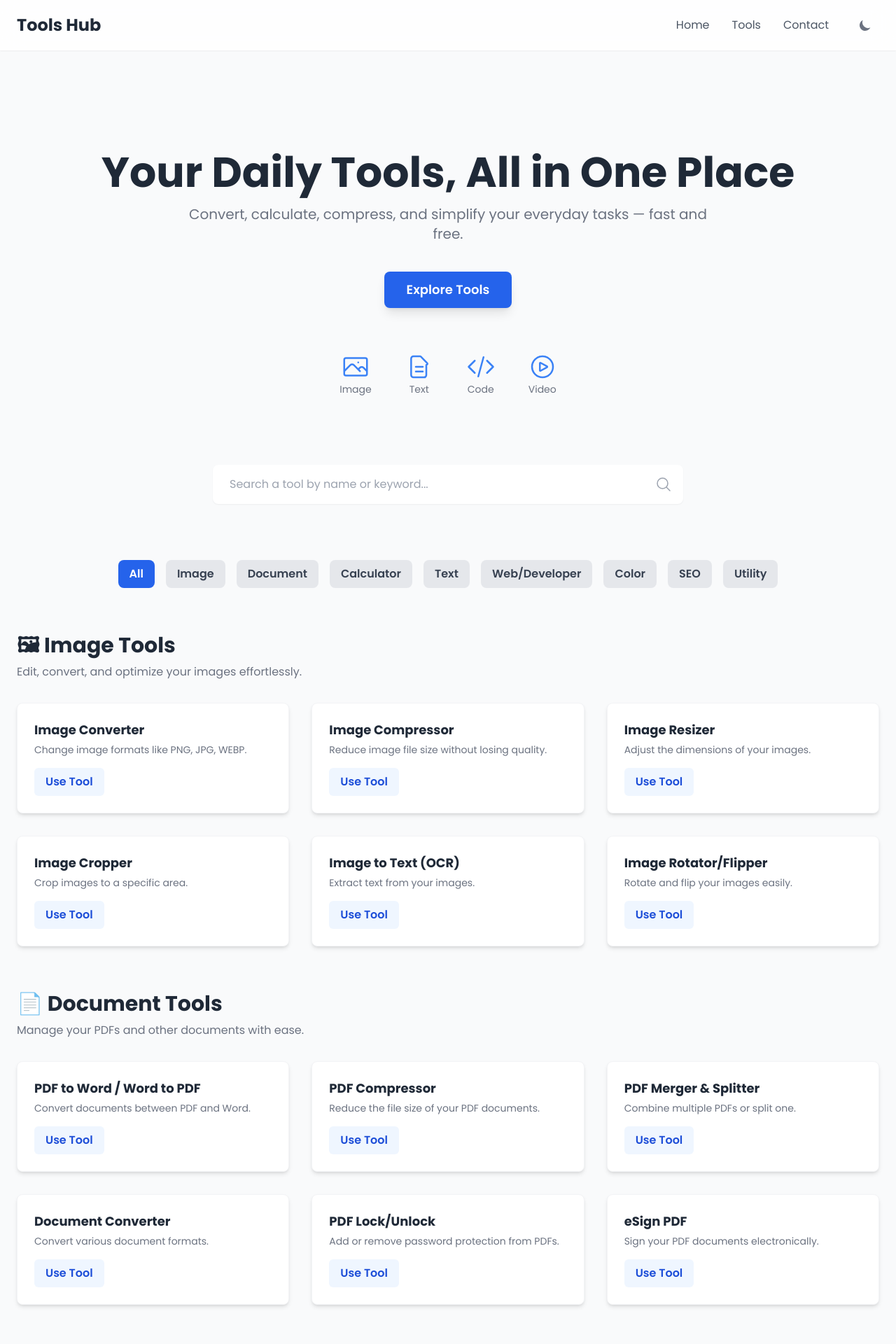
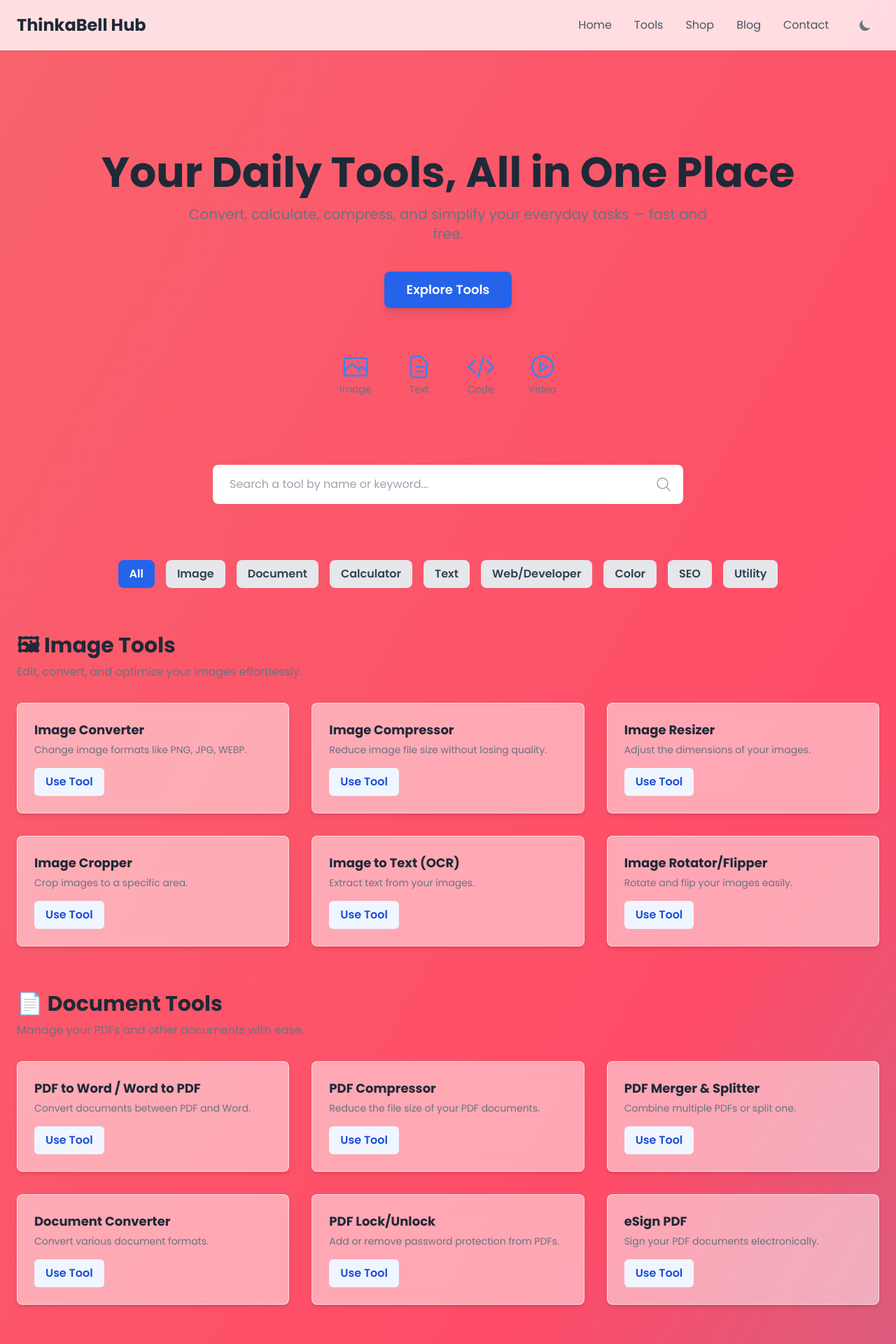
Before and after one commit to haider250/Gjules5, a PHP site: page / in a window 1280 px wide. Shown: the top 1920 px of the page at 70% size. Run offline with PHP 8.4, Linux system fonts and the light colour scheme; some libraries are stand-ins or nearby versions.

Commit message:
feat: Re-brand to ThinkaBell Hub and add advanced features
This commit implements a major overhaul of the website, including a full re-branding and the integration of several new, modern design features.

Key changes include:
- **Re-branding:** The site is now "ThinkaBell Hub". The name, title, and contact email have been updated throughout.
- **New Sections:** Placeholder sections for "ThinkaBell Smart Gadget Shop" and "ThinkaBell Blogs" have been added, with corresponding navigation links.
- **Animated Gradient Background:** The body now features a dynamic, multi-color animated gradient for a more vibrant and modern feel.
- **Glassmorphism Effect:** The header and tool cards now use a frosted-glass effect, adding depth and a professional look to the UI.
- **Semantic HTML:** The site title in the header is now an `<h1>` for better accessibility and SEO.

```diff
--- a/assets/css/style.css
+++ b/assets/css/style.css
@@ -24,3 +24,28 @@ body {
     opacity: 1;
     transform: translateY(0);
 }
+
+/* Glassmorphism Effect */
+.glass-effect {
+    -webkit-backdrop-filter: blur(10px);
+    backdrop-filter: blur(10px);
+}
+
+/* Animated Gradient Background */
+.animated-gradient {
+    background: linear-gradient(300deg, #00bfff, #ff4c68, #ef8172);
+    background-size: 180% 180%;
+    animation: gradient-animation 18s ease infinite;
+}
+
+@keyframes gradient-animation {
+    0% {
+        background-position: 0% 50%;
+    }
+    50% {
+        background-position: 100% 50%;
+    }
+    100% {
+        background-position: 0% 50%;
+    }
+}
--- a/assets/js/main.js
+++ b/assets/js/main.js
@@ -104,7 +104,7 @@ function generateTools() {
 
     const allSectionsHtml = toolData.map(section => {
         const toolsHtml = section.tools.map(tool => `
-            <div class="tool-card card-hidden bg-white dark:bg-gray-800 p-6 rounded-lg shadow-md border border-gray-100 dark:border-gray-700">
+            <div class="tool-card card-hidden glass-effect bg-white/50 dark:bg-gray-800/50 p-6 rounded-lg shadow-md border border-white/60 dark:border-gray-700/60">
                 <h3 class="text-lg font-bold text-gray-800 dark:text-white tool-name">${tool.name}</h3>
                 <p class="text-gray-500 dark:text-gray-400 text-sm mt-1 tool-desc">${tool.desc}</p>
                 <a href="#" class="inline-block mt-4 bg-blue-50 dark:bg-blue-900/50 text-blue-700 dark:text-blue-300 font-semibold py-2 px-4 rounded-md hover:bg-blue-100 dark:hover:bg-blue-900 transition-colors">Use Tool</a>
--- a/index.html
+++ b/index.html
@@ -3,7 +3,7 @@
 <head>
     <meta charset="UTF-8">
     <meta name="viewport" content="width=device-width, initial-scale=1.0">
-    <title>Tools Hub - Your Daily Tools, All in One Place</title>
+    <title>ThinkaBell Hub - Your Daily Tools, All in One Place</title>
 
     <!-- Tailwind CSS via CDN -->
     <script src="https://cdn.tailwindcss.com" defer></script>
@@ -26,21 +26,23 @@
         }
     </script>
 </head>
-<body class="bg-gray-50 text-gray-700 dark:bg-gray-900 dark:text-gray-300 transition-colors duration-300">
+<body class="animated-gradient text-gray-700 dark:text-gray-300 transition-colors duration-300">
 
     <!-- Top Header -->
-    <header class="bg-white/80 dark:bg-gray-900/80 backdrop-blur-lg shadow-sm sticky top-0 z-50">
+    <header class="bg-white/80 dark:bg-gray-900/80 glass-effect shadow-sm sticky top-0 z-50">
         <div class="container mx-auto px-6 py-4 flex justify-between items-center">
-            <div class="text-2xl font-bold text-gray-800 dark:text-white">
-                Tools Hub
-            </div>
+            <h1 class="text-2xl font-bold text-gray-800 dark:text-white">
+                ThinkaBell Hub
+            </h1>
 
             <div class="flex items-center">
                 <!-- Desktop Navigation -->
                 <nav class="hidden md:flex items-center space-x-8">
                     <a href="#" class="text-gray-600 dark:text-gray-300 hover:text-blue-600 dark:hover:text-blue-400 transition-colors">Home</a>
                     <a href="#tools" class="text-gray-600 dark:text-gray-300 hover:text-blue-600 dark:hover:text-blue-400 transition-colors">Tools</a>
-                    <a href="mailto:contact@toolshub.dev" class="text-gray-600 dark:text-gray-300 hover:text-blue-600 dark:hover:text-blue-400 transition-colors">Contact</a>
+                    <a href="#shop" class="text-gray-600 dark:text-gray-300 hover:text-blue-600 dark:hover:text-blue-400 transition-colors">Shop</a>
+                    <a href="#blog" class="text-gray-600 dark:text-gray-300 hover:text-blue-600 dark:hover:text-blue-400 transition-colors">Blog</a>
+                    <a href="mailto:contact@thinkabell.dev" class="text-gray-600 dark:text-gray-300 hover:text-blue-600 dark:hover:text-blue-400 transition-colors">Contact</a>
                 </nav>
 
                 <!-- Theme Toggle Button -->
@@ -64,7 +66,9 @@
         <div id="mobile-menu" class="hidden md:hidden px-6 pt-2 pb-4 space-y-2 bg-white dark:bg-gray-800 shadow-md">
             <a href="#" class="block text-gray-600 dark:text-gray-300 hover:text-blue-600 dark:hover:text-blue-400 py-2">Home</a>
             <a href="#tools" class="block text-gray-600 dark:text-gray-300 hover:text-blue-600 dark:hover:text-blue-400 py-2">Tools</a>
-            <a href="mailto:contact@toolshub.dev" class="block text-gray-600 dark:text-gray-300 hover:text-blue-600 dark:hover:text-blue-400 py-2">Contact</a>
+            <a href="#shop" class="block text-gray-600 dark:text-gray-300 hover:text-blue-600 dark:hover:text-blue-400 py-2">Shop</a>
+            <a href="#blog" class="block text-gray-600 dark:text-gray-300 hover:text-blue-600 dark:hover:text-blue-400 py-2">Blog</a>
+            <a href="mailto:contact@thinkabell.dev" class="block text-gray-600 dark:text-gray-300 hover:text-blue-600 dark:hover:text-blue-400 py-2">Contact</a>
         </div>
     </header>
 
@@ -74,7 +78,7 @@
         <section class="text-center my-16 md:my-24">
             <h1 class="text-4xl md:text-6xl font-bold text-gray-800 dark:text-white leading-tight">Your Daily Tools, All in One Place</h1>
             <p class="text-lg md:text-xl text-gray-500 dark:text-gray-400 mt-4 max-w-3xl mx-auto">Convert, calculate, compress, and simplify your everyday tasks — fast and free.</p>
-            <a href="#search-bar" class="inline-block bg-blue-600 text-white font-semibold py-3 px-8 rounded-lg mt-10 text-lg hover:bg-blue-700 shadow-lg hover:shadow-xl transition-all transform hover:scale-105">
+            <a href="#tools" class="inline-block bg-blue-600 text-white font-semibold py-3 px-8 rounded-lg mt-10 text-lg hover:bg-blue-700 shadow-lg hover:shadow-xl transition-all transform hover:scale-105">
                 Explore Tools
             </a>
             <div class="flex justify-center items-center space-x-8 md:space-x-12 mt-16 text-gray-500 dark:text-gray-400">
@@ -124,18 +128,37 @@
         <div id="tools">
             <!-- Tools will be generated by JavaScript -->
         </div>
+
+        <!-- Shop Section -->
+        <section id="shop" class="my-24 text-center">
+            <h2 class="text-3xl font-bold text-gray-800 dark:text-white">ThinkaBell Smart Gadget Shop</h2>
+            <p class="text-gray-500 dark:text-gray-400 mt-2">Coming Soon! Discover a curated selection of smart gadgets to enhance your life.</p>
+            <div class="mt-8 border border-gray-200 dark:border-gray-700 rounded-lg p-8">
+                <p class="text-gray-600 dark:text-gray-300">Our online store is under construction. Stay tuned for amazing products!</p>
+            </div>
+        </section>
+
+        <!-- Blog Section -->
+        <section id="blog" class="my-24 text-center">
+            <h2 class="text-3xl font-bold text-gray-800 dark:text-white">ThinkaBell Blogs</h2>
+            <p class="text-gray-500 dark:text-gray-400 mt-2">Insights, tutorials, and news from the ThinkaBell team.</p>
+            <div class="mt-8 border border-gray-200 dark:border-gray-700 rounded-lg p-8">
+                <p class="text-gray-600 dark:text-gray-300">Our blog is coming soon. Get ready for some great content!</p>
+            </div>
+        </section>
+
     </main>
 
     <!-- Footer -->
-    <footer class="bg-white border-t mt-20 dark:bg-gray-800 dark:border-gray-700">
+    <footer class="bg-white/80 dark:bg-gray-900/80 glass-effect border-t border-gray-200 dark:border-gray-700 mt-20">
         <div class="container mx-auto px-6 py-8">
             <div class="flex flex-col md:flex-row justify-between items-center text-center md:text-left space-y-6 md:space-y-0">
                 <div>
-                    <div class="text-xl font-bold text-gray-800 dark:text-white">Tools Hub</div>
+                    <div class="text-xl font-bold text-gray-800 dark:text-white"><strong>ThinkaBell Hub</strong></div>
                     <p class="text-gray-500 dark:text-gray-400 mt-1">Simplifying your digital life.</p>
                 </div>
                 <div>
-                    <a href="mailto:contact@toolshub.dev" class="text-gray-500 dark:text-gray-400 hover:text-blue-600 dark:hover:text-blue-400">contact@toolshub.dev</a>
+                    <a href="mailto:contact@thinkabell.dev" class="text-gray-500 dark:text-gray-400 hover:text-blue-600 dark:hover:text-blue-400">contact@thinkabell.dev</a>
                 </div>
                 <div class="space-x-6">
                     <a href="#" class="text-gray-500 dark:text-gray-400 hover:text-blue-600 dark:hover:text-blue-400 text-sm">Privacy Policy</a>
```
